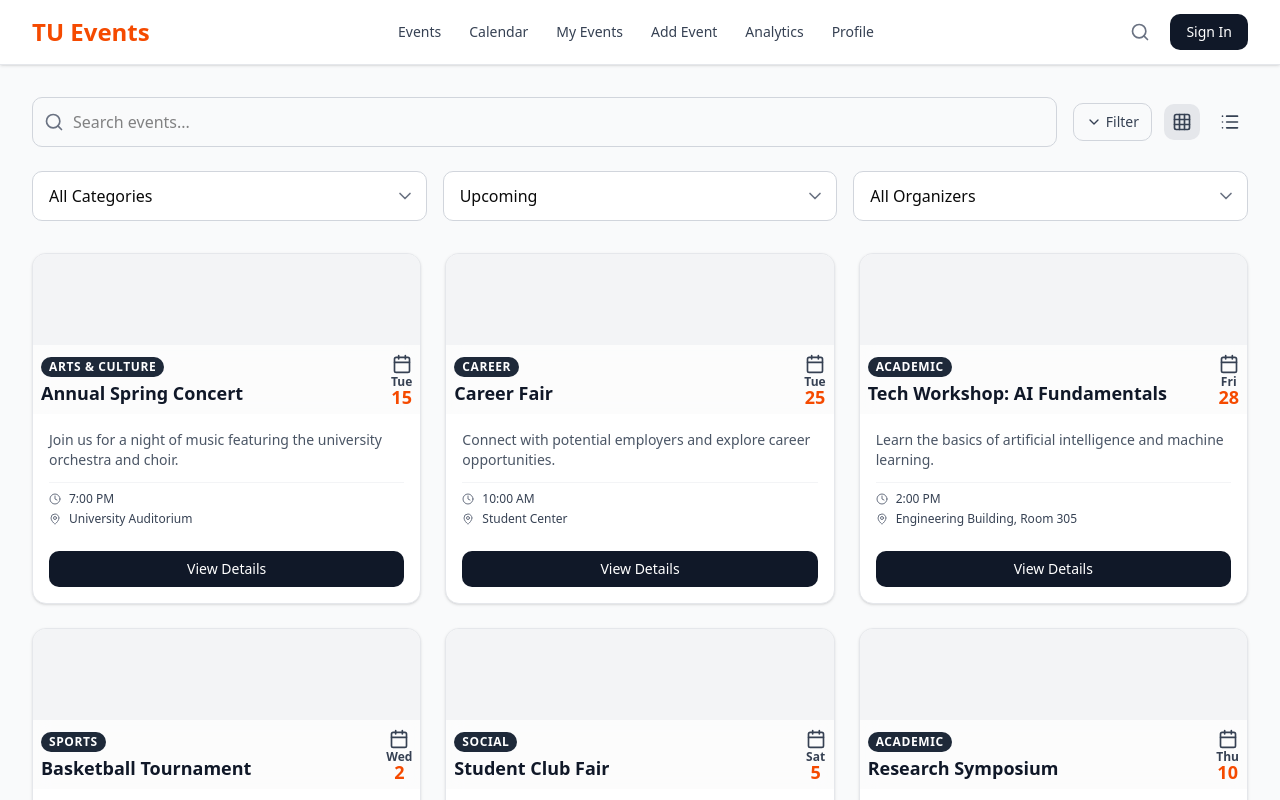
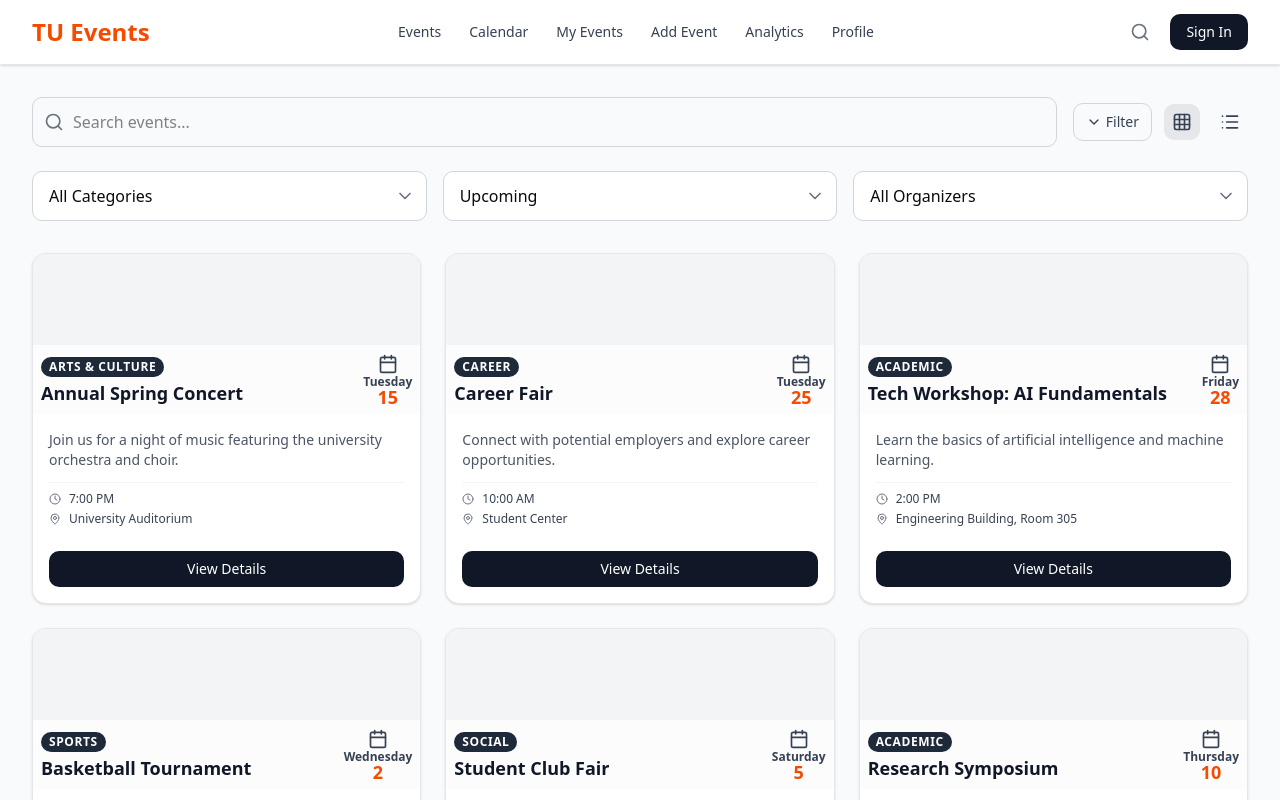
Before and after one commit to duongbhl/Event-Management-Web, a React app in the folder frontend/: page /events in a window 1280 px wide. Shown: the top 800 px of the page. Built offline with nearby package versions, Linux system fonts and the light colour scheme; the HTML template or start-up script is replaced by a standard one.

Commit message:
view detail

```diff
--- a/frontend/src/pages/Calendar.tsx
+++ b/frontend/src/pages/Calendar.tsx
@@ -1,7 +1,6 @@
 import React from 'react';
 import { ChevronLeft, ChevronRight, MapPin } from 'lucide-react'; // Đã xóa CalendarIcon
-import Navbar from '../components/Navbar';
-import Footer from '../components/Footer';
+
 
 // Định nghĩa kiểu dữ liệu cho sự kiện
 interface EventItemProps {
@@ -142,7 +141,6 @@ const Calendar: React.FC = () => {
                     </div>
                 </div>
             </main>
-            <Footer />
         </div>
     );
 };
--- a/frontend/src/pages/Events.tsx
+++ b/frontend/src/pages/Events.tsx
@@ -1,33 +1,22 @@
 import { Search, ChevronDown, List, Grid, Calendar as CalendarIcon, Clock, MapPin } from 'lucide-react';
-import { Link } from 'react-router-dom';
+import { useNavigate } from 'react-router-dom';
 import React from 'react';
+import type EventData from '@/components/EventData_interface';
+import { Button } from '@/components/ui/button';
 
 // --- DỮ LIỆU GIẢ ĐỊNH ---
 const categories = ['Arts & Science', 'Engineering', 'Agriculture', 'Pharmacy', 'Physiotherapy', 'Allied Health Sciences', 'Hotel Management', 'Business'];
 const upcomingFilters = ['Upcoming', 'Today', 'Tomorrow', 'This Week', 'This Month'];
 const organizers = ['Academic Departments', 'Student Organizations', 'Administration'];
 
-interface EventItem {
-    id: number;
-    category: string;
-    title: string;
-    description: string;
-    date: string;
-    time: string;
-    location: string;
-    dayNum: number;
-    dayAbbr: string;
-}
-
-const eventList: EventItem[] = [
-    { id: 1, category: 'Arts & Culture', title: 'Annual Spring Concert', description: 'Join us for a night of music featuring the university orchestra and choir.', date: 'Tuesday, April 15', time: '7:00 PM', location: 'University Auditorium', dayNum: 15, dayAbbr: 'Tue' },
-    { id: 2, category: 'Career', title: 'Career Fair', description: 'Connect with potential employers and explore career opportunities.', date: 'Tuesday, April 25', time: '10:00 AM', location: 'Student Center', dayNum: 25, dayAbbr: 'Tue' },
-    { id: 3, category: 'Academic', title: 'Tech Workshop: AI Fundamentals', description: 'Learn the basics of artificial intelligence and machine learning.', date: 'Friday, April 28', time: '2:00 PM', location: 'Engineering Building, Room 305', dayNum: 28, dayAbbr: 'Fri' },
-    { id: 4, category: 'Sports', title: 'Basketball Tournament', description: 'Annual inter-department basketball competition.', date: 'Wednesday, May 2', time: '9:00 AM', location: 'University Sports Complex', dayNum: 2, dayAbbr: 'Wed' },
-    { id: 5, category: 'Social', title: 'Student Club Fair', description: 'Explore the various student clubs and organizations on campus.', date: 'Saturday, May 5', time: '11:00 AM', location: 'Main Quad', dayNum: 5, dayAbbr: 'Sat' },
-    { id: 6, category: 'Academic', title: 'Research Symposium', description: 'Undergraduate and graduate students present their research projects.', date: 'Thursday, May 10', time: '1:00 PM', location: 'Science Center', dayNum: 10, dayAbbr: 'Thu' },
+const eventList: EventData[] = [
+    { _id: '1', category: 'Arts & Culture', title: 'Annual Spring Concert', description: 'Join us for a night of music featuring the university orchestra and choir.', date: 'Tuesday, April 15', time: '7:00 PM', location: 'University Auditorium', attendees: 120, expectedAttendees: 200, price: 0, status: 'approved' },
+    { _id: '2', category: 'Career', title: 'Career Fair', description: 'Connect with potential employers and explore career opportunities.', date: 'Tuesday, April 25', time: '10:00 AM', location: 'Student Center', attendees: 300, expectedAttendees: 500, price: 0, status: 'approved' },
+    { _id: '3', category: 'Academic', title: 'Tech Workshop: AI Fundamentals', description: 'Learn the basics of artificial intelligence and machine learning.', date: 'Friday, April 28', time: '2:00 PM', location: 'Engineering Building, Room 305', attendees: 80, expectedAttendees: 150, price: 50, status: 'approved' },
+    { _id: '4', category: 'Sports', title: 'Basketball Tournament', description: 'Annual inter-department basketball competition.', date: 'Wednesday, May 2', time: '9:00 AM', location: 'University Sports Complex', attendees: 500, expectedAttendees: 800, price: 0, status: 'approved' },
+    { _id: '5', category: 'Social', title: 'Student Club Fair', description: 'Explore the various student clubs and organizations on campus.', date: 'Saturday, May 5', time: '11:00 AM', location: 'Main Quad', attendees: 200, expectedAttendees: 300, price: 0, status: 'approved' },
+    { _id: '6', category: 'Academic', title: 'Research Symposium', description: 'Undergraduate and graduate students present their research projects.', date: 'Thursday, May 10', time: '1:00 PM', location: 'Science Center', attendees: 150, expectedAttendees: 250, price: 0, status: 'approved' },
 ];
-
 
 // --- Component Dropdown ---
 interface FilterDropdownProps {
@@ -55,7 +44,14 @@ const FilterDropdown: React.FC<FilterDropdownProps> = ({ options, selectedValue,
 );
 
 // --- Component Event Card (Grid View) ---
-export const EventCard: React.FC<{ event: EventItem }> = ({ event }) => (
+export const EventCard: React.FC<{ event: EventData }> = ({ event }) => {
+    const navigate = useNavigate();
+    const viewDetailsHandle = () => {
+        navigate(`/view-details/${event._id}`, { state: { ...event } })
+
+    }
+
+    return (
         <div className="bg-white border border-gray-200 rounded-xl shadow-sm overflow-hidden flex flex-col h-full">
             {/* Image Placeholder */}
             <div className="w-full h-40 bg-gray-100 flex items-center justify-center relative">
@@ -75,8 +71,8 @@ export const EventCard: React.FC<{ event: EventItem }> = ({ event }) => (
                         {/* Cột Ngày */}
                         <div className="text-center">
                             <CalendarIcon className="w-5 h-5 text-gray-700 mx-auto mb-0.5" />
-                        <div className="text-xs font-semibold text-gray-700 leading-none">{event.dayAbbr}</div>
-                        <div className="text-lg font-bold text-orange-600 leading-none">{event.dayNum}</div>
+                            <div className="text-xs font-semibold text-gray-700 leading-none">{parseDateInfo(event.date).dayAbbr}</div>
+                            <div className="text-lg font-bold text-orange-600 leading-none">{parseDateInfo(event.date).dayNum}</div>
                         </div>
                     </div>
                 </div>
@@ -94,19 +90,30 @@ export const EventCard: React.FC<{ event: EventItem }> = ({ event }) => (
 
                 {/* Action Button */}
                 <div className="pt-4 mt-2">
-                <Link to={`/view-details`} className="block w-full text-center py-2 text-sm font-medium text-white bg-gray-900 rounded-lg hover:bg-gray-700 transition">
+                    <Button onClick={()=>viewDetailsHandle()} className="block w-full text-center py-2 text-sm font-medium text-white bg-gray-900 rounded-lg hover:bg-gray-700 transition cursor-pointer">
                         View Details
-                </Link>
+                    </Button>
                 </div>
             </div>
         </div>
     );
+
+}
+
+// Helper to extract dayNum & dayAbbr from date string
+const parseDateInfo = (dateStr: string) => {
+    const parts = dateStr.split(', ')[1]?.split(' ');
+    if (!parts) return { dayNum: '', dayAbbr: '' };
+    return { dayNum: parts[1], dayAbbr: dateStr.split(',')[0] };
+}
 
 
 const Events: React.FC = () => { // Đã đổi tên thành Events
     const [categoryFilter, setCategoryFilter] = React.useState('All Categories');
     const [upcomingFilter, setUpcomingFilter] = React.useState('Upcoming');
     const [organizerFilter, setOrganizerFilter] = React.useState('All Organizers');
+
+
 
     return (
         <div className="min-h-screen bg-gray-50 flex flex-col">
@@ -166,7 +173,7 @@ const Events: React.FC = () => { // Đã đổi tên thành Events
                 <section>
                     <div className="grid grid-cols-1 md:grid-cols-2 lg:grid-cols-3 gap-6">
                         {eventList.map(event => (
-                            <EventCard key={event.id} event={event} />
+                            <EventCard key={event._id} event={event} />
                         ))}
                     </div>
                 </section>
--- a/frontend/src/pages/myevent.tsx
+++ b/frontend/src/pages/myevent.tsx
@@ -85,9 +85,9 @@ export const RegisteredEventCard: React.FC<{ event: EventData }> = ({ event }) =
                     </div>
                     {/* Actions */}
                     <div className="flex space-x-3">
-                        <Button onClick={() => viewDetailsHandle()} className="px-5 py-2 text-sm font-medium text-white bg-gray-900 rounded-lg hover:bg-gray-700 transition">View Details</Button>
-                        <button className="px-5 py-2 text-sm font-medium text-gray-700 border border-gray-300 rounded-lg hover:bg-gray-100 transition">Add to Calendar</button>
-                        <button className="px-5 py-2 text-sm font-medium text-red-600 border border-red-300 rounded-lg hover:bg-red-50 transition">Cancel Registration</button>
+                        <Button onClick={() => viewDetailsHandle()} className="px-5 py-2 text-sm font-medium text-white bg-gray-900 rounded-lg hover:bg-gray-700 transition cursor-pointer">View Details</Button>
+                        <button className="px-5 py-2 text-sm font-medium text-gray-700 border border-gray-300 rounded-lg hover:bg-gray-100 transition cursor-pointer">Add to Calendar</button>
+                        <button className="px-5 py-2 text-sm font-medium text-red-600 border border-red-300 rounded-lg hover:bg-red-50 transition cursor-pointer">Cancel Registration</button>
                     </div>
                 </div>
             </div>
```
Also changed, not shown: frontend/src/pages/AddEvent.tsx (+13 -3 lines), frontend/src/pages/view_details.tsx (+7 -21 lines), 1 other file (tests, documents, lock files or other folders). Lines whose indentation alone changed are shown as unchanged.
